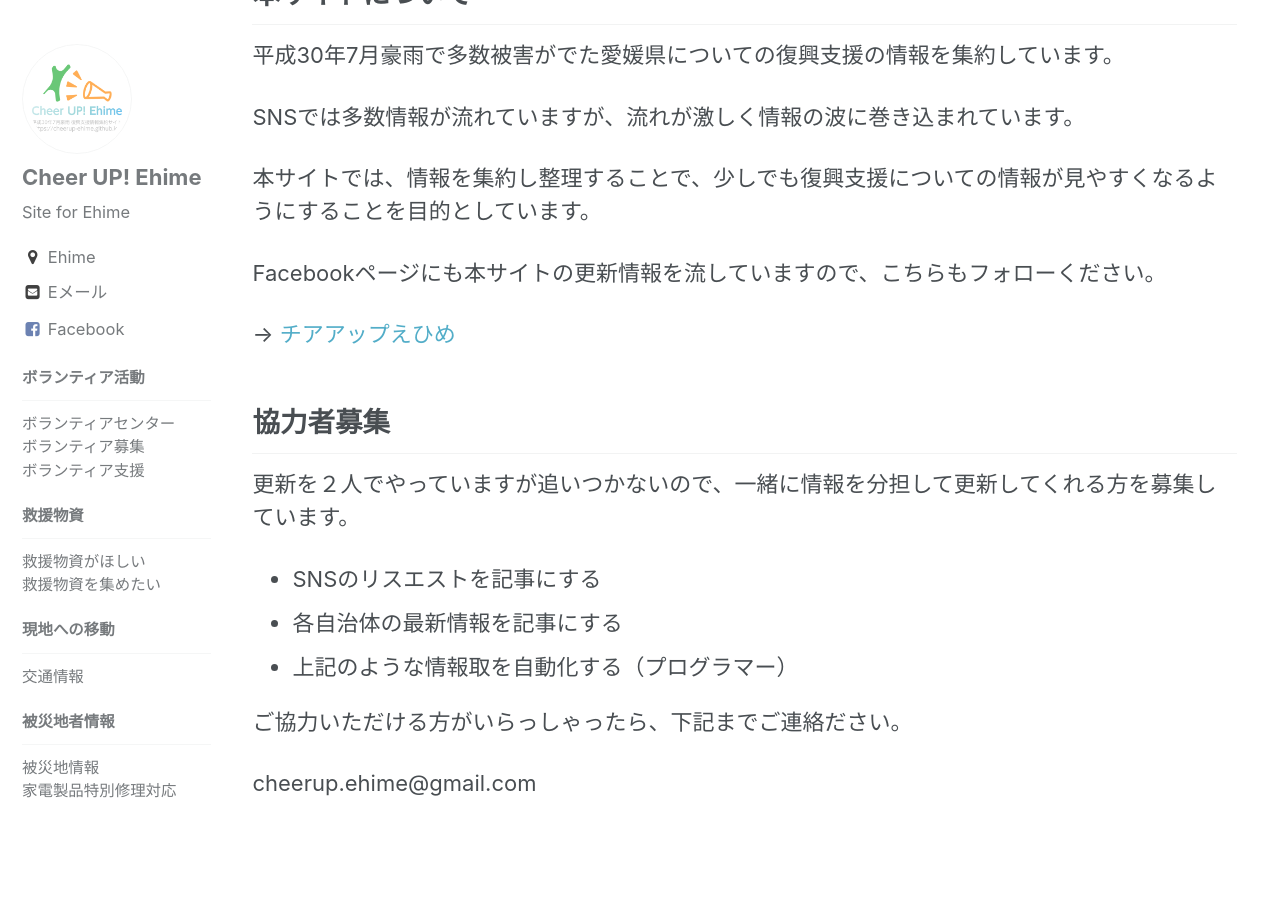
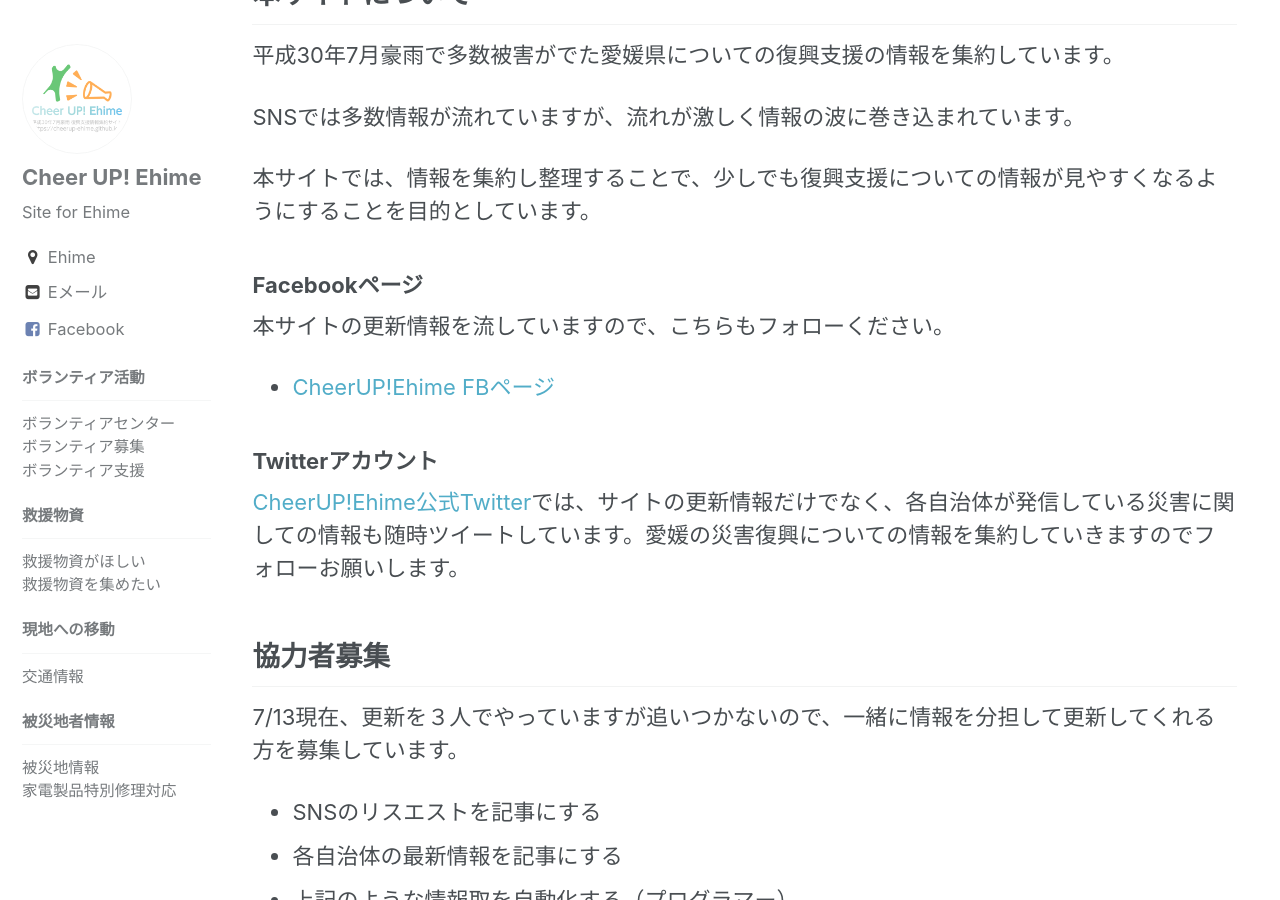
Before and after one commit to cheerup-ehime/cheerup-ehime.github.io, a Jekyll site: the page built from _pages/about.md, in a window 1280 px wide and 900 px high, scrolled down 306 px. Built offline with Jekyll 4.4.1, drawn with Linux system fonts in a browser that asks for light colours.

Commit message:
Twitterアカウントについて追加。ボランティア募集記事を更新。

```diff
--- a/_pages/about.md
+++ b/_pages/about.md
@@ -10,13 +10,19 @@ SNSでは多数情報が流れていますが、流れが激しく情報の波
 
 本サイトでは、情報を集約し整理することで、少しでも復興支援についての情報が見やすくなるようにすることを目的としています。
 
-Facebookページにも本サイトの更新情報を流していますので、こちらもフォローください。
+### Facebookページ
 
-→ [チアアップえひめ](https://www.facebook.com/cheerup.ehime/?modal=admin_todo_tour)
+本サイトの更新情報を流していますので、こちらもフォローください。
+
+-  [CheerUP!Ehime FBページ](https://www.facebook.com/cheerup.ehime/?modal=admin_todo_tour)
+
+### Twitterアカウント
+
+[CheerUP!Ehime公式Twitter](https://twitter.com/EhimeCheerup)では、サイトの更新情報だけでなく、各自治体が発信している災害に関しての情報も随時ツイートしています。愛媛の災害復興についての情報を集約していきますのでフォローお願いします。
 
 ## 協力者募集
 
-更新を２人でやっていますが追いつかないので、一緒に情報を分担して更新してくれる方を募集しています。
+7/13現在、更新を３人でやっていますが追いつかないので、一緒に情報を分担して更新してくれる方を募集しています。
 
 - SNSのリスエストを記事にする
 - 各自治体の最新情報を記事にする
```
